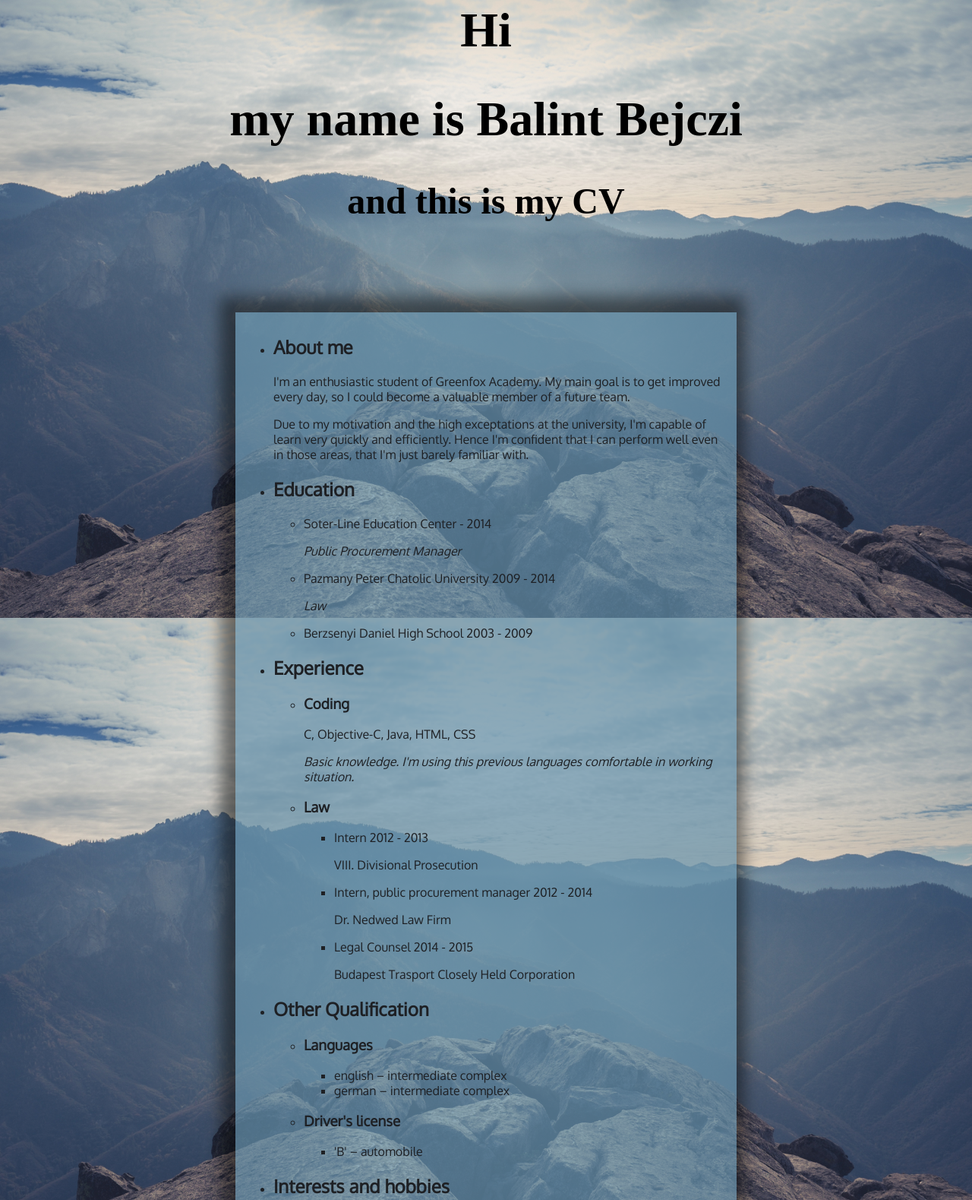
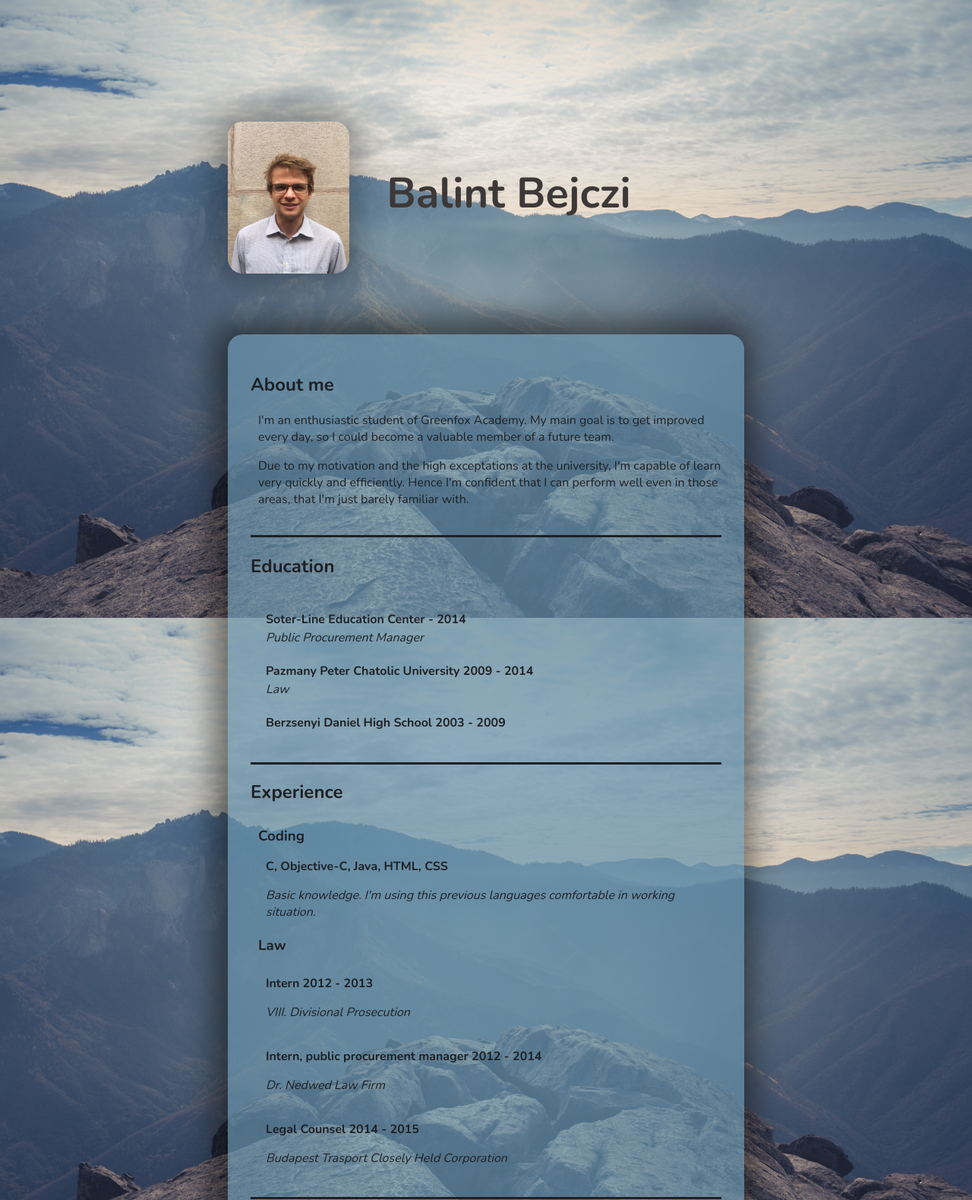
Before and after one commit to green-fox-academy/bejczib, a plain HTML site: page week-1/thur/cv_bejczib/index.html in a window 1280 px wide. Shown: the part 40-1619 px from the top of the page at 76% size. Drawn offline with nearby package versions, Linux system fonts and the light colour scheme.

Commit message:
-> add style to content 	-> set the margin, padding, etc. 	-> set color properly -> add footer with linked social icons -> fix relative positioning with vh

```diff
--- a/week-1/thur/cv_bejczib/CSS/main.css
+++ b/week-1/thur/cv_bejczib/CSS/main.css
@@ -1,4 +1,15 @@
+/**********************
+general
+**********************/
 
+* {
+  list-style: none;
+}
+
+ul {
+  padding: 10px 10px 10px 10px;
+  margin: 0;
+}
 
 /**********************
 background
@@ -18,23 +29,90 @@ heading
 **********************/
 
 header {
+    font-family: 'Nunito', sans-serif;
     text-align: center;
-    margin: 0, auto;
-    padding-bottom: 80px;
-    font-size: 2em;
+    margin: 25vh auto;
+    margin-bottom: 100px;
+    padding-bottom: 10px;
+    font-size: 1.75em;
+    font-weight: 300;
+    font-weight: normal;
+}
+
+.head_name {
+  display: block;
+  margin-right: 400px;
+  padding-top: 18px;
+  color: rgb(61, 56, 56);
+}
+
+.profile-image {
+  display: block;
+  float: left;
+  margin-left: 300px;
+  width: 160px;
+  height: 200px;
+  border-radius: 20px;
+  box-shadow: -5px -5px 40px 15px rgba(0, 0, 0, 0.3);
 }
 
 /**********************
 Page
 **********************/
+
 .page {
   max-width: 40em;
   margin: 0 auto 85px;
   background-color: rgba(100, 144, 170, 0.7);
-  font-family: 'Oxygen', sans-serif;
-  box-shadow: -5px -5px 20px 15px rgba(0, 0, 0, 0.5);
-  padding: 10px 10px 10px 10px;
-  color: rgb(30, 32, 36)
+  font-family: 'Nunito', sans-serif;
+  box-shadow: -5px -5px 40px 15px rgba(0, 0, 0, 0.5);
+  padding: 20px 20px 20px 20px;
+  color: rgb(30, 32, 36);
+  border-radius: 20px;
+}
+
+.block {
+  border-bottom: 3px solid rgb(30, 32, 36);
+  padding: 0 0 20px;
+}
+
+.block #p {
+  padding-left: 10px;
+}
+
+.block li {
+  padding: 10px 0;
+  margin: 0;
+}
+
+#about {
+  padding: 0 0 20px;
+}
+
+#education {
+  line-height: 1.5;
+}
+
+#education p {
+  margin: 0;
+}
+
+#experience h3, #experience ul {
+  margin-top: 0;
+  margin-bottom: 0;
+  padding-top: 0;
+  padding-bottom: 0;
+}
+
+#experience p {
+  margin-bottom: 0;
+}
+
+#qualification h3, #qualification ul {
+  margin-top: 0;
+  margin-bottom: 0;
+  padding-top: 0;
+  padding-bottom: 0;
 }
 
 /**********************
@@ -43,14 +121,13 @@ Contact info
 
 .contact-page {
   max-width: 40em;
-  margin: 0 auto 400px;
+  margin: 0 auto 50px;
   background-color: rgba(100, 144, 170, 0.7);
-  font-family: 'Oxygen', sans-serif;
-  box-shadow: -5px -5px 20px 15px rgba(0, 0, 0, 0.5);
+  font-family: 'Nunito', sans-serif;
+  box-shadow: -5px -5px 40px 15px rgba(0, 0, 0, 0.5);
   padding: 10px 10px 10px 10px;
-  color: rgb(30, 32, 36)
-  text-decoration: none;
-  list-style: none;
+  color: rgb(30, 32, 36);
+  border-radius: 20px;
 }
 
 .contact-info a {
@@ -62,14 +139,47 @@ Contact info
   margin: 0 0 10px;
 }
 
-.contact-info li.phone a {
+.phone a {
   background-image: url(../img/phone.png);
 }
 
-.contact-info li.email a {
+.email a {
   background-image: url(../img/mail.png);
 }
 
-.contact-info li.github a {
+.github a {
   background-image: url(../img/github-wrap.png);
 }
+
+.contact-info li, a {
+  list-style: none;
+  text-decoration: none;
+  color: rgb(30, 32, 36);
+}
+
+a:hover {
+  color: #32673f;
+}
+
+.contact-page li {
+  padding: 0;
+}
+
+/**********************
+Footer
+**********************/
+
+footer {
+  font-size: 0.75em;
+  text-align: center;
+  clear: both;
+  padding-top: 50px;
+  color: #ccc;
+  margin-bottom: 43vh;
+}
+
+.social-icon {
+  width: 20px;
+  height: 20px;
+  margin: 0 5px;
+}
--- a/week-1/thur/cv_bejczib/index.html
+++ b/week-1/thur/cv_bejczib/index.html
@@ -3,97 +3,109 @@
   <head>
     <meta charset="utf-8">
     <title>Balint Bejczi | CV</title>
-    <link href="https://fonts.googleapis.com/css?family=Cabin|Oxygen" rel="stylesheet" type="text/css">
+    <link href="https://fonts.googleapis.com/css?family=Nunito:400,700,300" rel="stylesheet" type="text/css">
     <link rel="stylesheet" href="css/main.css">
   </head>
+  <body>
     <header>
-    <h1>Hi</h1>
-    <h1>my name is Balint Bejczi</h1>
-    <h2>and this is my CV</h2>
+      <!-- <h1>Hi</h1> -->
+      <img src="img/profile_image.jpg" alt="profile-picture" class="profile-image">
+      <div class="head_name">
+        <h1>Balint Bejczi </h1>
+      </div>
+      <!--<h2>and this is my CV</h2> -->
     </header>
-  <body>
     <div class="page">
       <ul>
-        <li>
+        <li class="block" id="about">
           <h2>About me</h2>
-          <p> I'm an enthusiastic student of Greenfox Academy. My main goal is to get improved every day, so I could become a valuable member of a future team. </p>
-          <p> Due to my motivation and the high exceptations at the university, I'm capable of learn very quickly and efficiently. Hence I'm confident that I can perform well even in those areas, that I'm just barely familiar with.</p>
+          <p id="p"> I'm an enthusiastic student of Greenfox Academy. My main goal is to get improved every day, so I could become a valuable member of a future team. </p>
+          <p id="p"> Due to my motivation and the high exceptations at the university, I'm capable of learn very quickly and efficiently. Hence I'm confident that I can perform well even in those areas, that I'm just barely familiar with.</p>
         </li>
-        <li>
+        <li class="block" id="education">
           <h2>Education</h2>
           <ul>
             <li>
-               <p>Soter-Line Education Center - 2014</p>
-               <p><em>Public Procurement Manager</em></p>
+               <p id="p"><strong>Soter-Line Education Center - 2014</strong></p>
+               <p id="p"><em>Public Procurement Manager</em></p>
             </li>
              <li>
-               <p>Pazmany Peter Chatolic University 2009 - 2014</p>
-               <p><em>Law</em></p>
+               <p id="p"><strong>Pazmany Peter Chatolic University 2009 - 2014</strong></p>
+               <p id="p"><em>Law</em></p>
              </li>
              <li>
-               <p>Berzsenyi Daniel High School 2003 - 2009</p>
+               <p id="p"><strong>Berzsenyi Daniel High School 2003 - 2009</strong></p>
              </li>
           </ul>
         </li>
-        <li>
+        <li class="block" id="experience">
           <h2>Experience</h2>
           <ul>
             <li>
               <h3>Coding</h3>
-              <p>C, Objective-C, Java, HTML, CSS</p>
-              <p><em>Basic knowledge. I'm using this previous languages comfortable in working situation.</em></p>
+              <p id="p"><strong>C, Objective-C, Java, HTML, CSS</strong></p>
+              <p id="p"><em>Basic knowledge. I'm using this previous languages comfortable in working situation.</em></p>
             </li>
             <li>
               <h3>Law</h3>
               <ul>
                 <li>
-                  <p>Intern	2012 - 2013</p>
-                  <p>VIII. Divisional Prosecution</p>
+                  <p><strong>Intern	2012 - 2013</strong></p>
+                  <p><em>VIII. Divisional Prosecution</em></p>
                 </li>
                 <li>
-                  <p>Intern, public procurement manager 2012 - 2014</p>
-                  <p>Dr. Nedwed Law Firm</p>
+                  <p><strong>Intern, public procurement manager 2012 - 2014</strong></p>
+                  <p><em>Dr. Nedwed Law Firm</em></p>
                 </li>
                 <li>
-                  <p>Legal Counsel 2014 - 2015</p>
-                  <p>Budapest Trasport Closely Held Corporation</p>
+                  <p><strong>Legal Counsel 2014 - 2015</strong></p>
+                  <p><em>Budapest Trasport Closely Held Corporation</em></p>
                 </li>
               </ul>
             </li>
           </ul>
         </li>
-        <li>
+        <li class="block" id="qualification">
           <h2>Other Qualification</h2>
           <ul>
             <li>
               <h3>Languages</h3>
               <ul>
-                <li>english – intermediate complex</li>
-                <li>german – intermediate complex</li>
+                <li><em>english – intermediate complex</em></li>
+                <li><em>german – intermediate complex</em></li>
               </ul>
             </li>
             <li>
               <h3>Driver's license</h3>
               <ul>
-                <li>'B' – automobile </li>
+                <li><em>'B' – automobile </em></li>
               </ul>
             </li>
           </ul>
         </li>
-        <li>
+        <li class="block">
           <h2>Interests and hobbies</h2>
-          <p>I often spent my time in the natur with climbing, taking photos, or hiking. I like playing instruments, readig a good book, and learning new stuff.</p>
-          <p>Once a week I teach hungarian folk dance to children.</p>
+          <p id="p">I often spent my time in the natur with climbing, taking photos, or hiking. I like playing instruments, readig a good book, and learning new stuff.</p>
+          <p id="p">Once a week I teach hungarian folk dance to children.</p>
         </li>
       </ul>
     </div>
     <div class="contact-page">
+      <ul>
+        <li class="block">
           <h2>Contact details</h2>
           <ul class="contact-info">
-          <li class="phone"><a href="tel:+3670 4557-684-">+3670 4557-684</a></li>
+            <li class="phone"><a href="tel:+36-70/ 4557-684-">+36-70/ 4557-684</a></li>
             <li class="email"><a href="mailto:bejczi.balint@gmail.com">bejczi.balint@gmail.com</a></li>
             <li class="github"><a href="https://github.com/bejczib">bejczib</a></li>
           </ul>
+        </li>
+      </ul>
     </div>
+    <footer>
+        <a href="https://facebook.com/bejczi.balint"><img src="img/facebook-wrap.png" alt="Facebook Logo" class="social-icon"></a>
+        <a href="https://twitter.com/bejczi_b"><img src="img/twitter-wrap.png" alt="Twitter Logo" class="social-icon"></a>
+        <p>&copy; 2015 Balint Bejczi.</p>
+    </footer>
   </body>
 </html>
```
Lines whose indentation alone changed are shown as unchanged.
